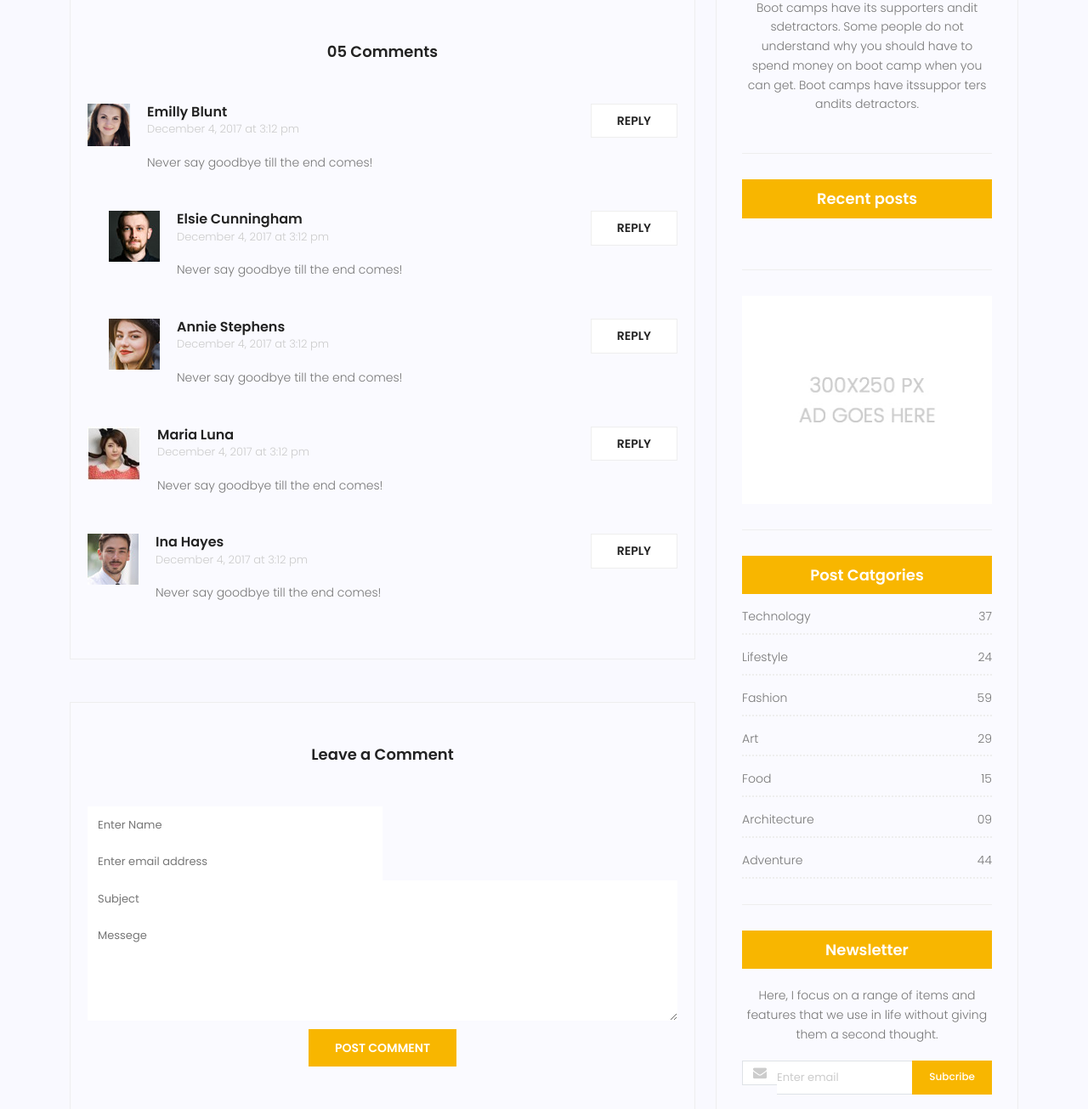
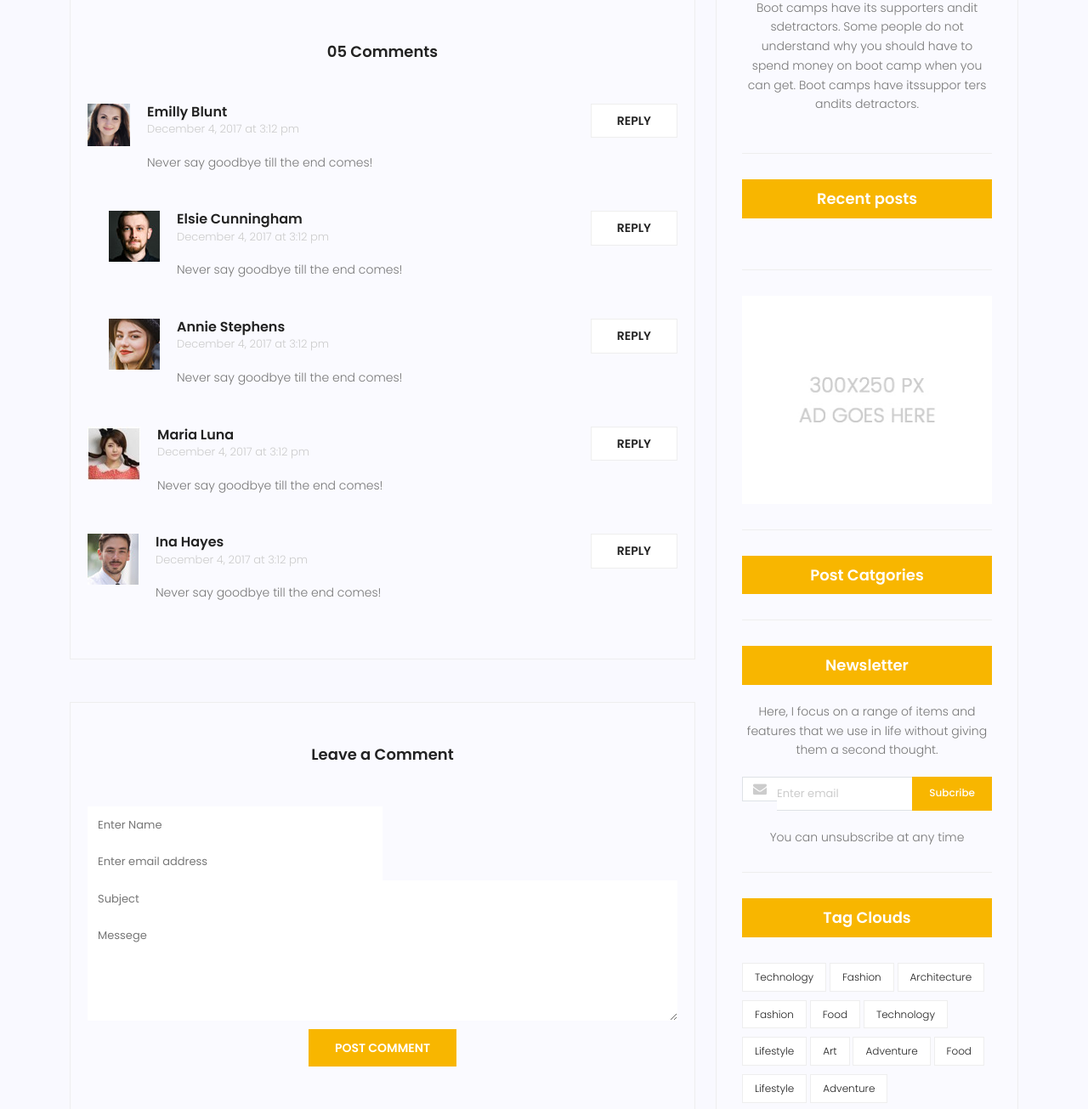
Before and after one commit to Amiraliarzande/django, a Django app: template templates/blog/blog-single.html in a window 1280 px wide. Shown: the part 778-2083 px from the top of the page at 85% size. Run offline with Django 3.2, Linux system fonts and the light colour scheme; the template is opened without the code that fills it, so the values that code supplies are empty; some libraries are stand-ins or nearby versions.

Commit message:
Setting up the post categories section on the single blog page
Setting up the post categories section on the single blog page

```diff
--- a/templates/blog/blog-single.html
+++ b/templates/blog/blog-single.html
@@ -254,53 +254,8 @@
             {% include "blog/advertising.html" %}
 
 
-            <div class="single-sidebar-widget post-category-widget">
-              <h4 class="category-title">Post Catgories</h4>
-              <ul class="cat-list">
-                <li>
-                  <a href="#" class="d-flex justify-content-between">
-                    <p>Technology</p>
-                    <p>37</p>
-                  </a>
-                </li>
-                <li>
-                  <a href="#" class="d-flex justify-content-between">
-                    <p>Lifestyle</p>
-                    <p>24</p>
-                  </a>
-                </li>
-                <li>
-                  <a href="#" class="d-flex justify-content-between">
-                    <p>Fashion</p>
-                    <p>59</p>
-                  </a>
-                </li>
-                <li>
-                  <a href="#" class="d-flex justify-content-between">
-                    <p>Art</p>
-                    <p>29</p>
-                  </a>
-                </li>
-                <li>
-                  <a href="#" class="d-flex justify-content-between">
-                    <p>Food</p>
-                    <p>15</p>
-                  </a>
-                </li>
-                <li>
-                  <a href="#" class="d-flex justify-content-between">
-                    <p>Architecture</p>
-                    <p>09</p>
-                  </a>
-                </li>
-                <li>
-                  <a href="#" class="d-flex justify-content-between">
-                    <p>Adventure</p>
-                    <p>44</p>
-                  </a>
-                </li>
-              </ul>
-            </div>
+            {% category_display %}
+
             <div class="single-sidebar-widget newsletter-widget">
               <h4 class="newsletter-title">Newsletter</h4>
               <p>Here, I focus on a range of items and features that we use in life without giving them a second thought.</p>
```
